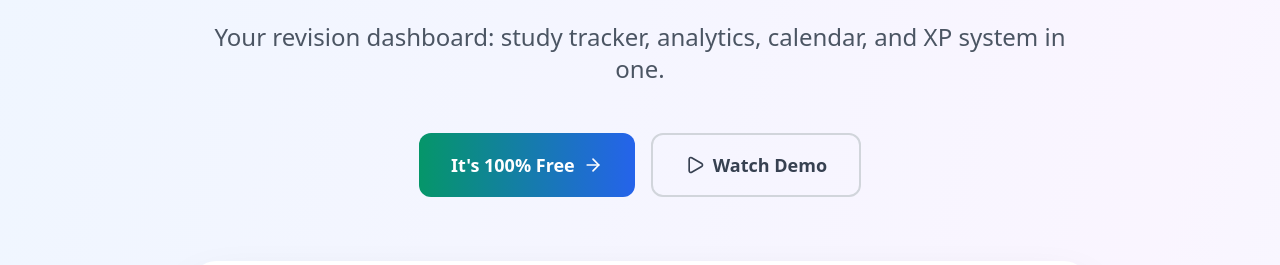
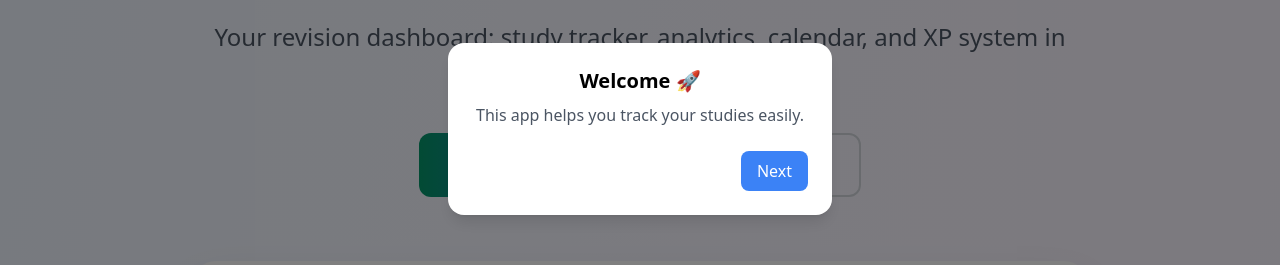
Before and after one commit to dkhedekar79/Trackviso2, a React (Vite) app: page / in a window 1280 px wide. Shown: the part 271-536 px from the top of the page. Built offline with nearby package versions, Linux system fonts and the light colour scheme.

Commit message:
Rename OnboardingModal to OnboardingModal.jsx

```diff
--- /dev/null
+++ b/src/components/OnboardingModal.jsx
@@ -0,0 +1,65 @@
+import React, { useState, useEffect } from "react";
+
+const OnboardingModal = () => {
+  const [isOpen, setIsOpen] = useState(false);
+  const [step, setStep] = useState(0);
+
+  const steps = [
+    { title: "Welcome 🚀", text: "This app helps you track your studies easily." },
+    { title: "Track ⏱️", text: "Log your study sessions and keep streaks alive." },
+    { title: "Insights 📊", text: "Get stats and insights on your progress." },
+  ];
+
+  // Show only on first visit
+  useEffect(() => {
+    const seen = localStorage.getItem("seenOnboarding");
+    if (!seen) setIsOpen(true);
+  }, []);
+
+  const handleClose = () => {
+    setIsOpen(false);
+    localStorage.setItem("seenOnboarding", "true");
+  };
+
+  if (!isOpen) return null;
+
+  return (
+    <div className="fixed inset-0 flex items-center justify-center bg-black bg-opacity-50 z-50">
+      <div className="bg-white rounded-2xl p-6 w-96 shadow-lg text-center">
+        <h2 className="text-xl font-bold">{steps[step].title}</h2>
+        <p className="text-gray-600 mt-2">{steps[step].text}</p>
+
+        <div className="flex justify-between items-center mt-6">
+          {step > 0 ? (
+            <button
+              className="px-4 py-2 text-sm text-gray-500"
+              onClick={() => setStep(step - 1)}
+            >
+              Back
+            </button>
+          ) : (
+            <div></div>
+          )}
+
+          {step < steps.length - 1 ? (
+            <button
+              className="px-4 py-2 bg-blue-500 text-white rounded-lg"
+              onClick={() => setStep(step + 1)}
+            >
+              Next
+            </button>
+          ) : (
+            <button
+              className="px-4 py-2 bg-green-500 text-white rounded-lg"
+              onClick={handleClose}
+            >
+              Finish
+            </button>
+          )}
+        </div>
+      </div>
+    </div>
+  );
+};
+
+export default OnboardingModal;
```
